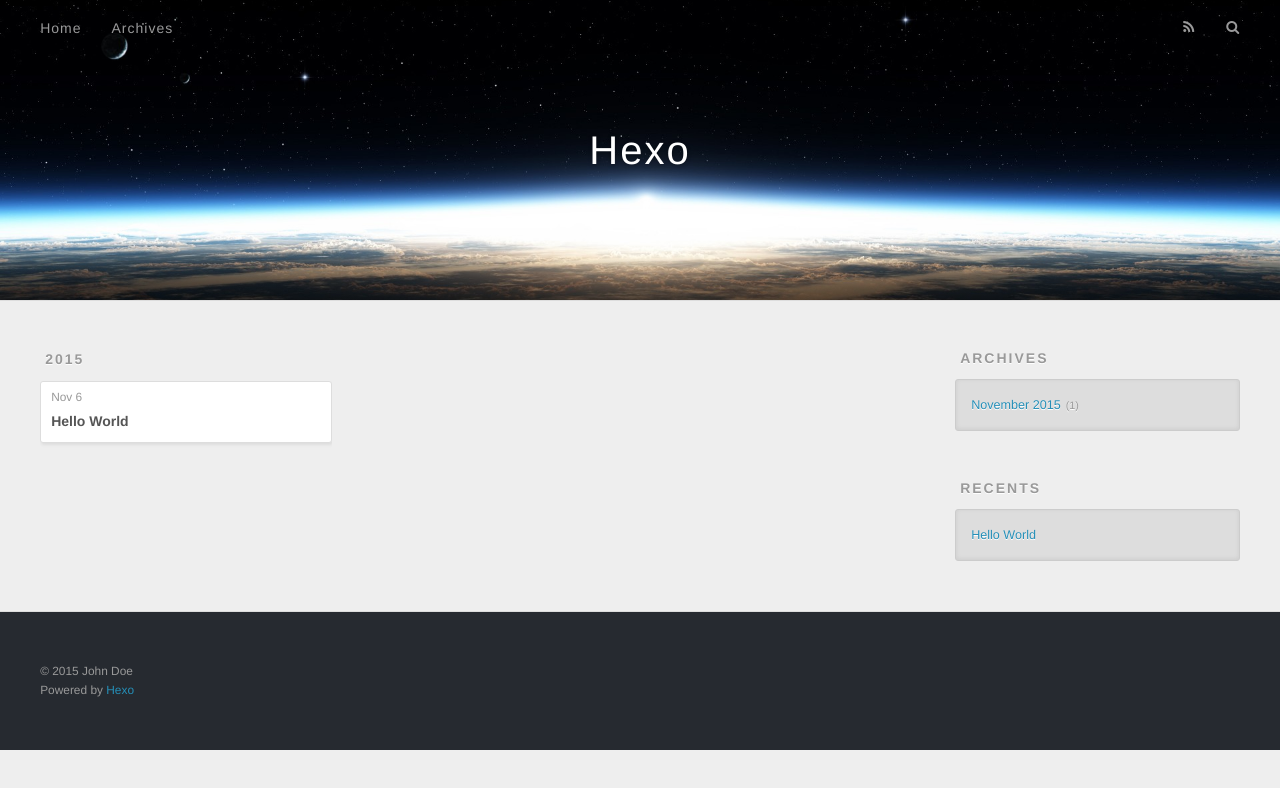
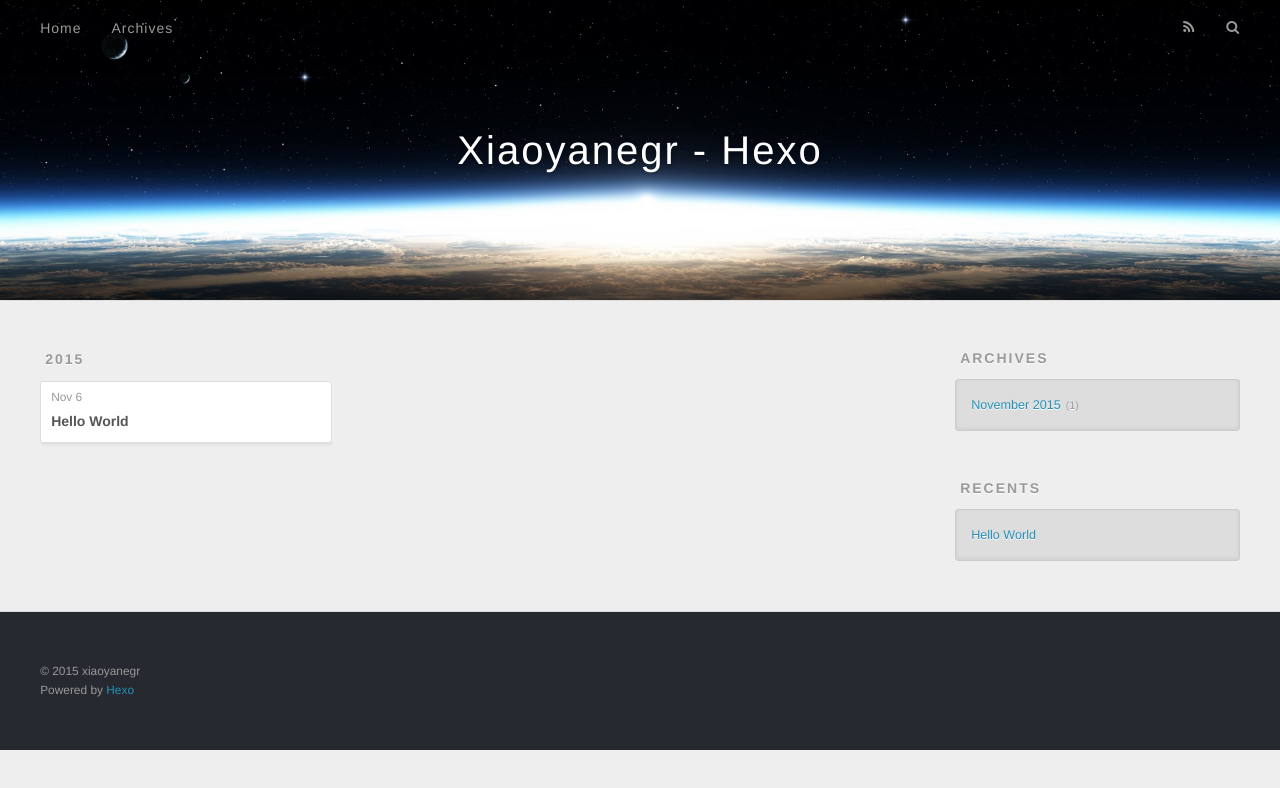
Before and after one commit to xiaoyanger/xiaoyanger.github.io, a plain HTML site: page archives/2015/11/index.html in a window 1280 px wide. Drawn offline with nearby package versions, Linux system fonts and the light colour scheme.

Commit message:
Site updated: 2015-11-06 14:15:05

```diff
--- a/archives/2015/11/index.html
+++ b/archives/2015/11/index.html
@@ -3,19 +3,19 @@
 <head>
   <meta charset="utf-8">
 
-  <title>Archives: 2015/11 | Hexo</title>
+  <title>Archives: 2015/11 | Xiaoyanegr - Hexo</title>
   <meta name="viewport" content="width=device-width, initial-scale=1, maximum-scale=1">
   <meta name="description">
 <meta property="og:type" content="website">
-<meta property="og:title" content="Hexo">
+<meta property="og:title" content="Xiaoyanegr - Hexo">
 <meta property="og:url" content="http://yoursite.com/archives/2015/11/index.html">
-<meta property="og:site_name" content="Hexo">
+<meta property="og:site_name" content="Xiaoyanegr - Hexo">
 <meta property="og:description">
 <meta name="twitter:card" content="summary">
-<meta name="twitter:title" content="Hexo">
+<meta name="twitter:title" content="Xiaoyanegr - Hexo">
 <meta name="twitter:description">
 
-    <link rel="alternative" href="/atom.xml" title="Hexo" type="application/atom+xml">
+    <link rel="alternative" href="/atom.xml" title="Xiaoyanegr - Hexo" type="application/atom+xml">
 
 
     <link rel="icon" href="/favicon.png">
@@ -33,7 +33,7 @@
   <div id="header-outer" class="outer">
     <div id="header-title" class="inner">
       <h1 id="logo-wrap">
-        <a href="/" id="logo">Hexo</a>
+        <a href="/" id="logo">Xiaoyanegr - Hexo</a>
       </h1>
 
     </div>
@@ -133,7 +133,7 @@
 
   <div class="outer">
     <div id="footer-info" class="inner">
-      &copy; 2015 John Doe<br>
+      &copy; 2015 xiaoyanegr<br>
       Powered by <a href="http://hexo.io/" target="_blank">Hexo</a>
     </div>
   </div>
```
Also changed, not shown: 2015/11/06/hello-world/index.html (+6 -6 lines), archives/2015/index.html (+7 -7 lines), archives/index.html (+7 -7 lines), index.html (+8 -8 lines).
